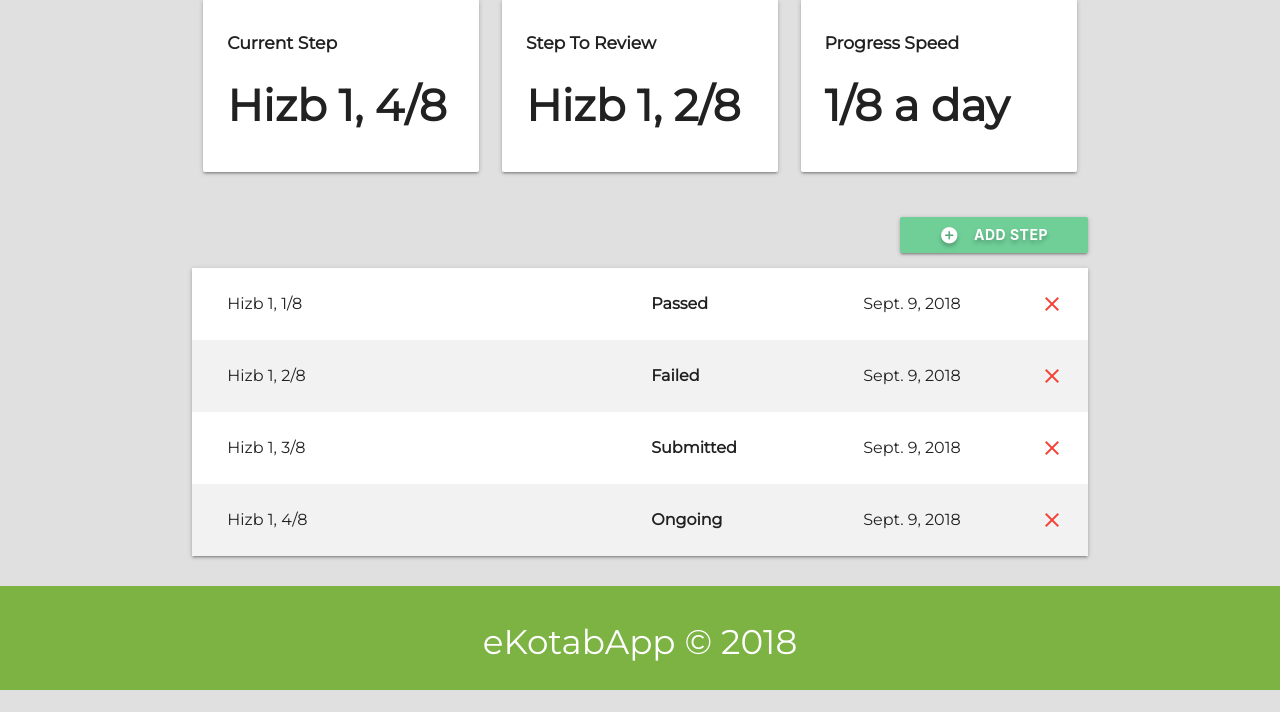
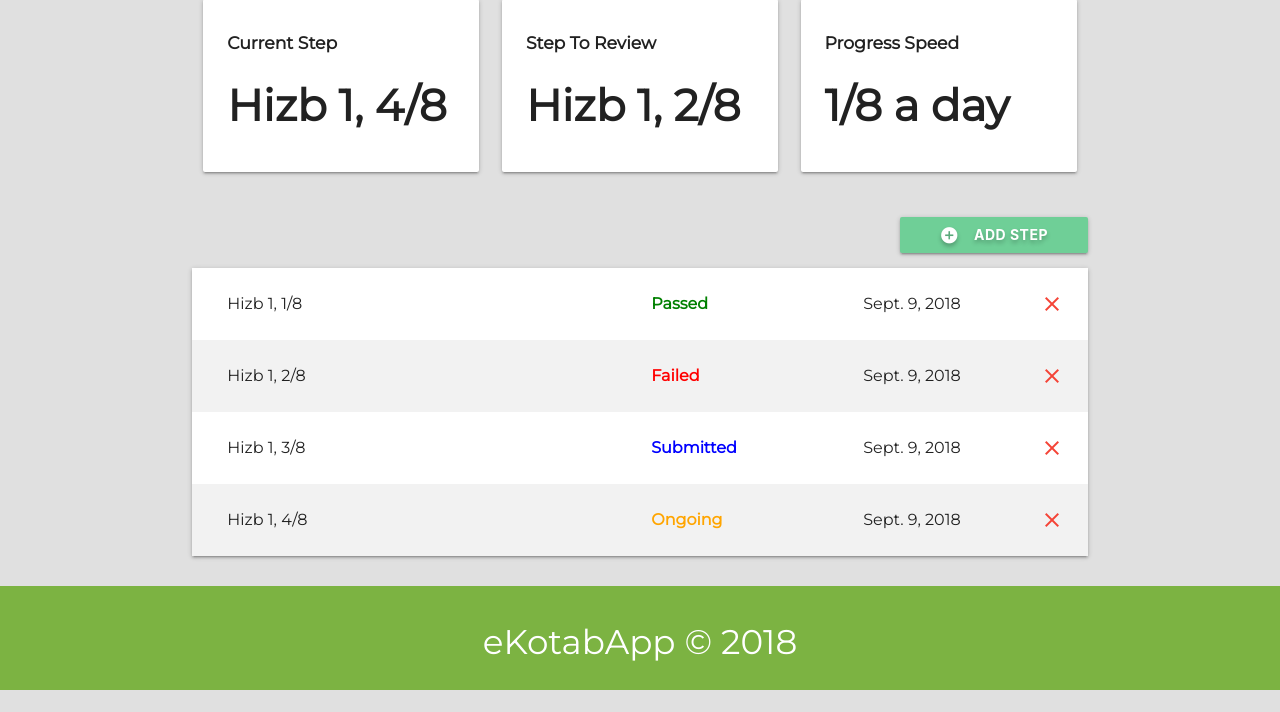
Before and after one commit to norhaak/ekotabproject, a Django app: a page that uses ekotab/templates/ekotab/student-detail.html in a window 1280 px wide. Shown: the part 88-800 px from the top of the page. Run offline with Django 3.2, Linux system fonts and the light colour scheme; data comes from the database, SQL or seed files in the repository.

Commit message:
add colors for steps status

```diff
--- a/ekotab/static/css/styles.css
+++ b/ekotab/static/css/styles.css
@@ -62,3 +62,23 @@ html {
 .section-steps li:nth-child(even) .step {
 	background-color: #f2f2f2;
 }
+
+.section-steps li .step-status-passed {
+	color: green;
+	font-weight: bold;
+}
+
+.section-steps li .step-status-failed {
+	color: red;
+	font-weight: bold;
+}
+
+.section-steps li .step-status-ongoing {
+	color: orange;
+	font-weight: bold;
+}
+
+.section-steps li .step-status-submitted {
+	color: blue;
+	font-weight: bold;
+}
--- a/ekotab/templates/ekotab/student-detail.html
+++ b/ekotab/templates/ekotab/student-detail.html
@@ -47,7 +47,7 @@
 						</div>
 
 						<div class="col l3">
-							<span class="title bold">{{ step.get_status_display }}</span>
+							<span class="step-status-{{ step.get_status_display|lower }}">{{ step.get_status_display }}</span>
 						</div>
 
 						<div class="col 1">
--- a/ekotab/templates/ekotab/student-list.html
+++ b/ekotab/templates/ekotab/student-list.html
@@ -31,7 +31,9 @@
 						</div>
 
 						<div class="col 1">
-							<span class="title bold">{{ student.getCurrentStep.get_status_display }}</span>
+							<span class="step-status-{{ student.getCurrentStep.get_status_display|lower }}">
+								{{ student.getCurrentStep.get_status_display }}
+							</span>
 						</div>
 
 						<a href="">
```
